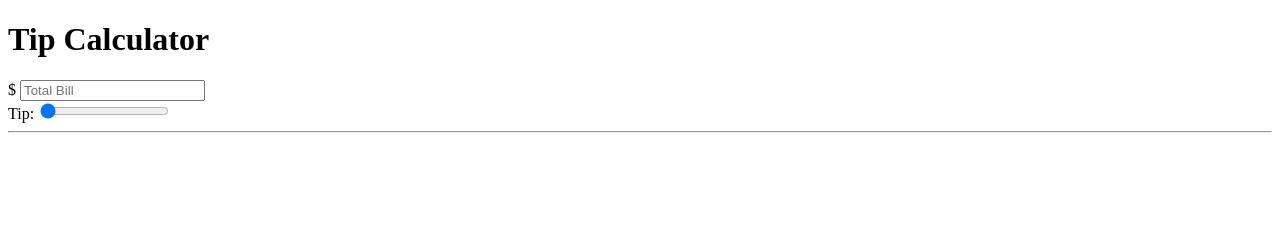
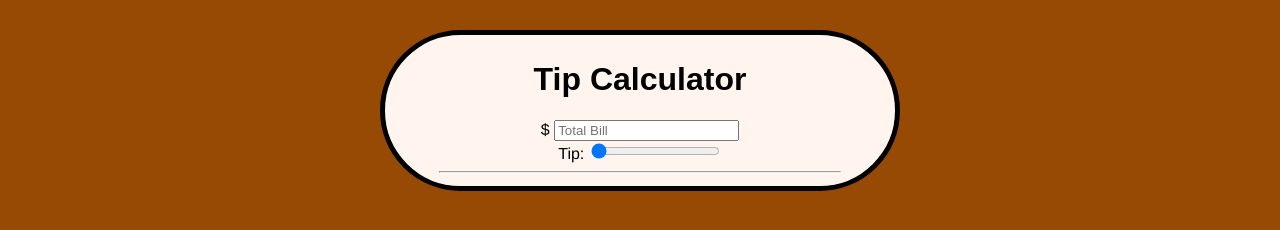
Before and after one commit to Jramon1216/jramon1216.github.io, a plain HTML site: page index.html in a window 1280 px wide. Drawn offline with nearby package versions, Linux system fonts and the light colour scheme.

Commit message:
Removed bootstrap CSS and Added to the Styles file

```diff
--- a/Styles.css
+++ b/Styles.css
@@ -1,16 +1,64 @@
 
 
 
-#results {
+#results
+{
 
     font-family: Verdana, Geneva, Tahoma, sans-serif;
     display:none;
-  }
+    margin-bottom: 20px;
+}
 
- /*html
 
+ html
  {
 
-  background-color: orchid;
+  background-color: rgb(150, 74, 3);
+  text-align: center;
 
- }*/
+ }
+
+
+ body
+{
+
+  margin: 30px auto;
+  border-radius: 100px;
+  border-style: solid;
+  border-width: 5px;
+  padding: 5px;
+  width: 500px;
+  background-color: seashell;
+
+}
+
+
+h1
+
+{
+
+  /*background-color: royalblue;*/
+  border-radius: 100px;
+  border-width: 10px;
+  font-family: Arial, Helvetica, sans-serif;
+
+}
+
+form
+
+{
+
+font-family: 'Franklin Gothic Medium', 'Arial Narrow', Arial, sans-serif;
+/*background-color: seagreen;*/
+
+}
+
+hr
+
+
+{
+
+  width: 400px;
+
+
+}
```
